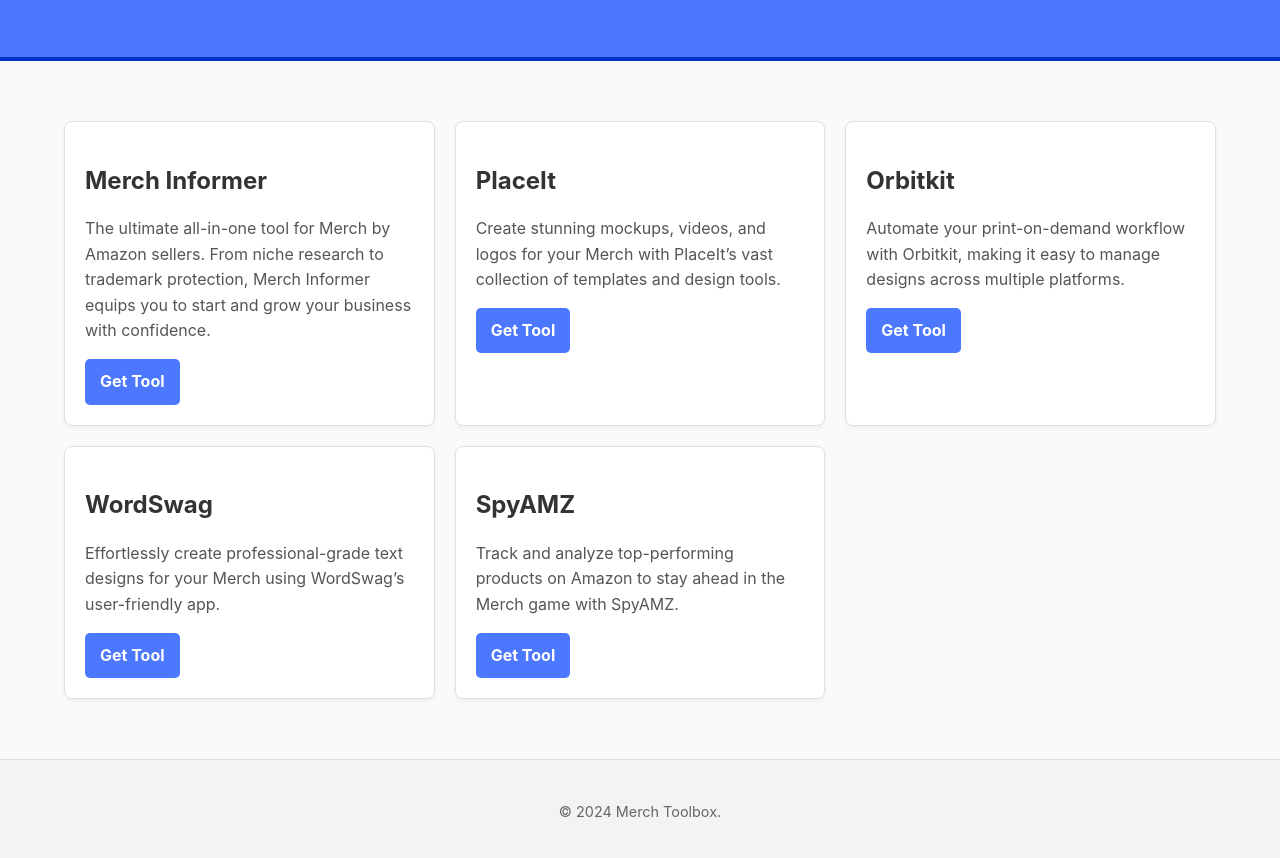
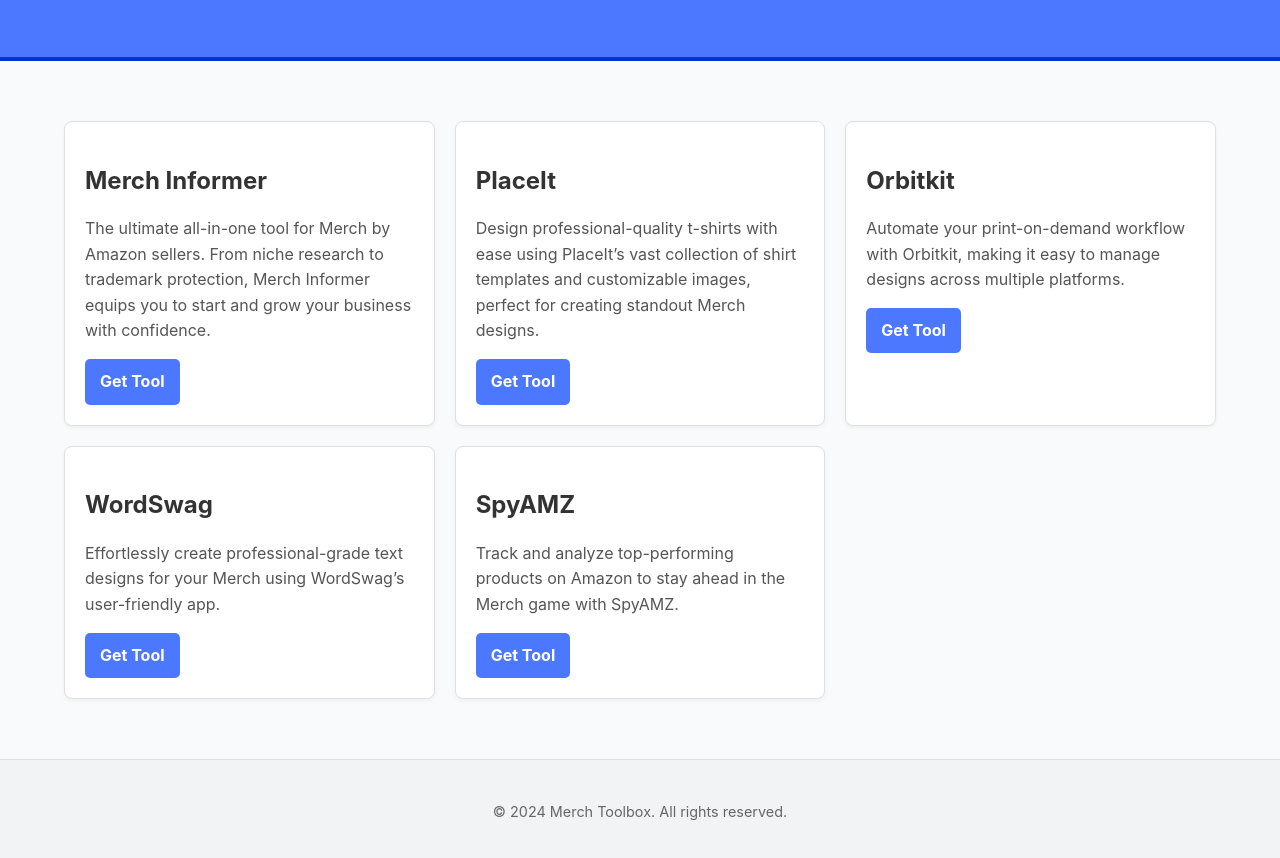
Before and after one commit to merchtoolbox/merchtoolbox.github.io, a plain HTML site: page index.html in a window 1280 px wide. Shown: the part 168-1026 px from the top of the page. Drawn offline with Linux system fonts and the light colour scheme.

Commit message:
Update index.html

```diff
--- a/index.html
+++ b/index.html
@@ -25,7 +25,7 @@
             <!-- PlaceIt -->
             <div class="tool">
                 <h2>PlaceIt</h2>
-                <p>Create stunning mockups, videos, and logos for your Merch with PlaceIt’s vast collection of templates and design tools.</p>
+                <p>Design professional-quality t-shirts with ease using PlaceIt’s vast collection of shirt templates and customizable images, perfect for creating standout Merch designs.</p>
                 <a href="https://affiliate.example.com/placeit" target="_blank" class="btn">Get Tool</a>
             </div>
             <!-- Orbitkit -->
@@ -50,4 +50,8 @@
     </main>
     <footer>
         <div class="container">
-            <p>&copy; 2024 Merch Toolbox.
+            <p>&copy; 2024 Merch Toolbox. All rights reserved.</p>
+        </div>
+    </footer>
+</body>
+</html>
```
